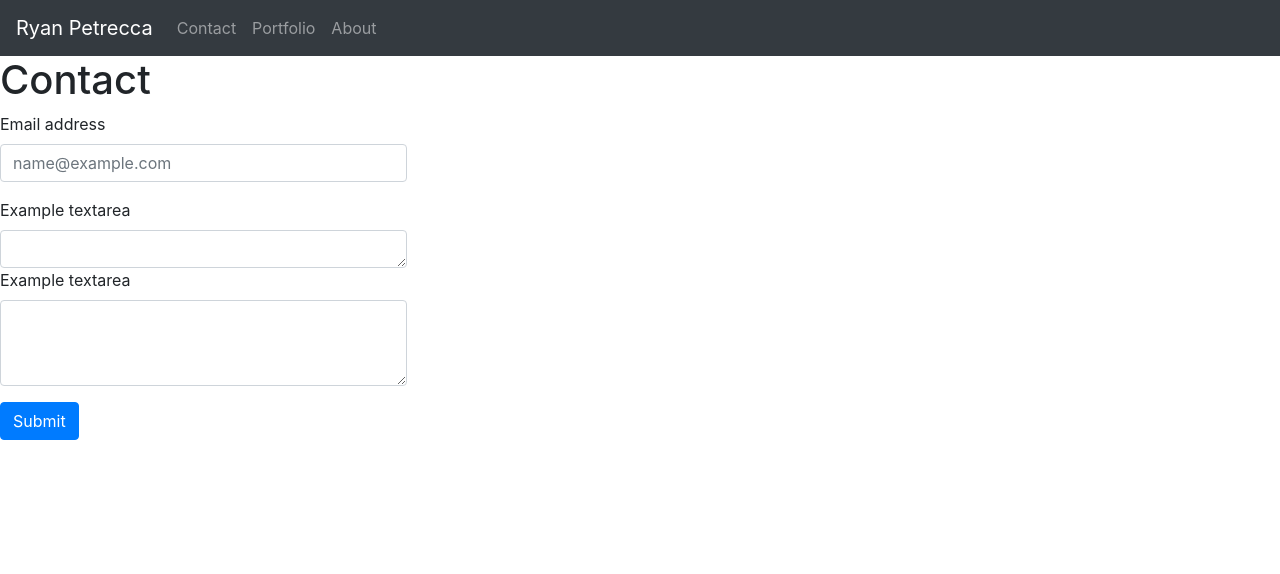
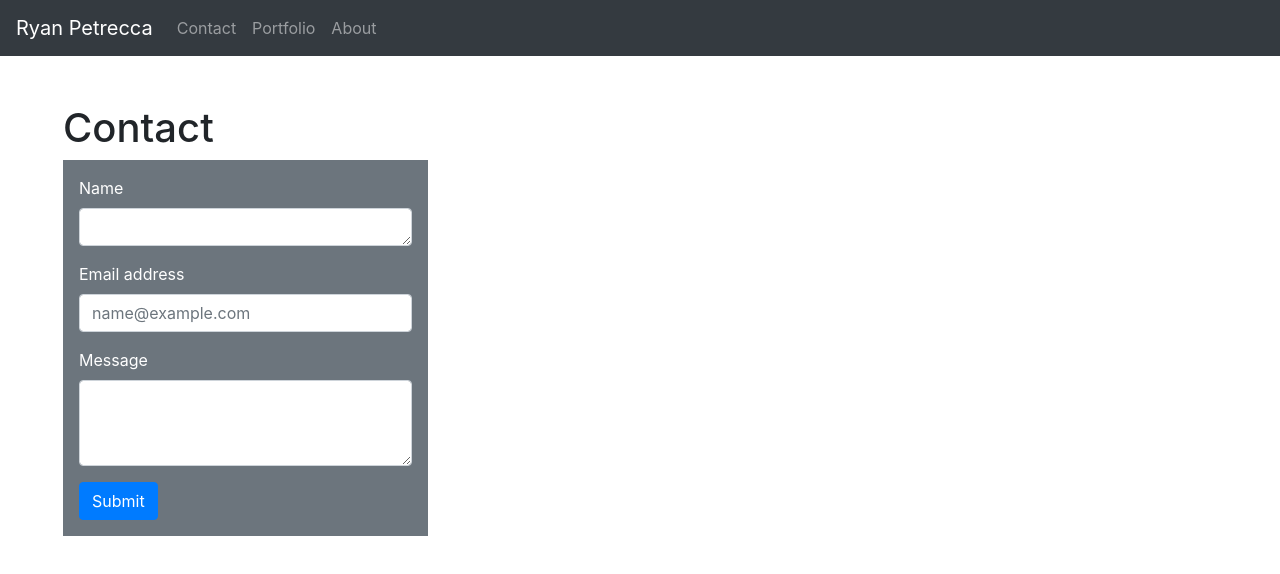
Before and after one commit to ryryp97/Homework-02, a plain HTML site: page contact.html in a window 1280 px wide. Drawn offline with nearby package versions, Linux system fonts and the light colour scheme.

Commit message:
added stylistic elements to the form and changed the titles for the input sections

```diff
--- a/contact.html
+++ b/contact.html
@@ -22,19 +22,21 @@
         </div>
     </nav>
 
-    <section class="row">
+    <section class="row m-md-5">
         <div class="col-md-4">
             <h1>Contact</h1>
-            <form>
+            <form class="p-3 mb-2 bg-secondary text-white">
+
                 <div class="form-group">
-                <label for="exampleFormControlInput1">Email address</label>
-                <input type="email" class="form-control" id="exampleFormControlInput1" placeholder="name@example.com">
+                <label for="exampleFormControlTextarea1">Name</label>
+                <textarea class="form-control" id="exampleFormControlTextarea1" rows="1"></textarea>
                 </div>
                 <div class="form-group">
-                <label for="exampleFormControlTextarea1">Example textarea</label>
-                <textarea class="form-control" id="exampleFormControlTextarea1" rows="1"></textarea>
+                    <label for="exampleFormControlInput1">Email address</label>
+                    <input type="email" class="form-control" id="exampleFormControlInput1" placeholder="name@example.com">
+                    </div>
                 <div class="form-group">
-                    <label for="exampleFormControlTextarea1">Example textarea</label>
+                    <label for="exampleFormControlTextarea1">Message</label>
                     <textarea class="form-control" id="exampleFormControlTextarea1" rows="3"></textarea>
                 </div>
                 <button type="submit" class="btn btn-primary">Submit</button>
```
